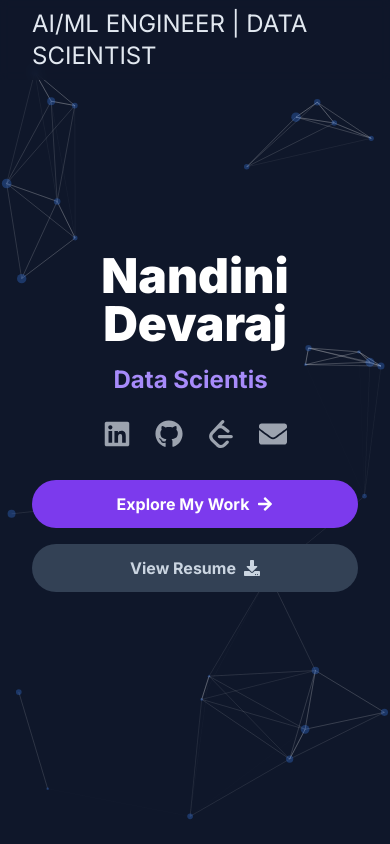
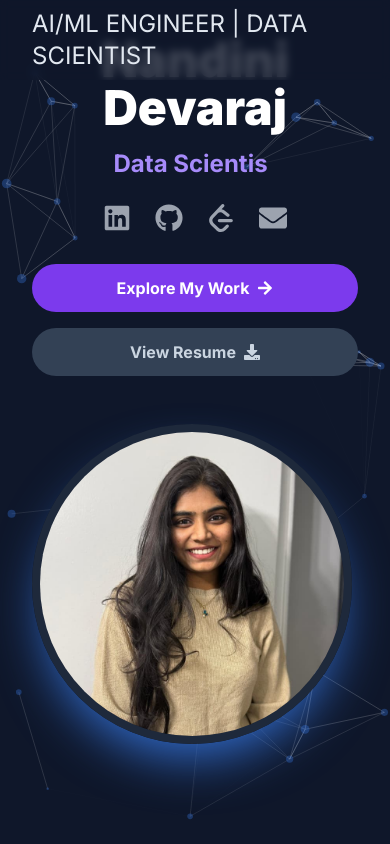
Before and after one commit to NandiniDevraj/nandini-portfolio, a React (Vite) app: page / in a window 390 px wide. Shown: the top 844 px of the page. Built offline with nearby package versions, Linux system fonts and the light colour scheme.

Commit message:
Fix: Show experience gallery on mobile

```diff
--- a/src/components/Experience.jsx
+++ b/src/components/Experience.jsx
@@ -87,9 +87,9 @@ const experienceData = [
 
 const Experience = () => {
   return (
-    <section id="experience" className="py-24 overflow-hidden">
+    <section id="experience" className="py-24">
       <div className="container mx-auto px-8">
-        <h2 className="text-4xl font-bold text-center mb-20">
+        <h2 className="text-4xl font-bold text-center mb-16">
           Work Experience<span className="text-violet-400">.</span>
         </h2>
 
@@ -117,7 +117,7 @@ const Experience = () => {
                   </div>
                 </div>
 
-                <div className="hidden lg:flex justify-center lg:w-1/2 p-8">
+                <div className=" lg:flex justify-center lg:w-1/2 p-8">
                   <ScrollingImageGallery images={item.images} />
                 </div>
               </motion.div>
--- a/src/components/Hero.jsx
+++ b/src/components/Hero.jsx
@@ -83,7 +83,7 @@ const Hero = () => {
           </div>
 
           {/* Image */}
-          <div className="hidden md:flex justify-center items-center h-96">
+          <div className=" md:flex justify-center items-center h-96">
             <motion.div
               className="w-80 h-80 rounded-full overflow-hidden shadow-2xl shadow-blue-500/80 border-8 border-slate-800"
               initial={{ opacity: 0, scale: 0.5 }}
```
